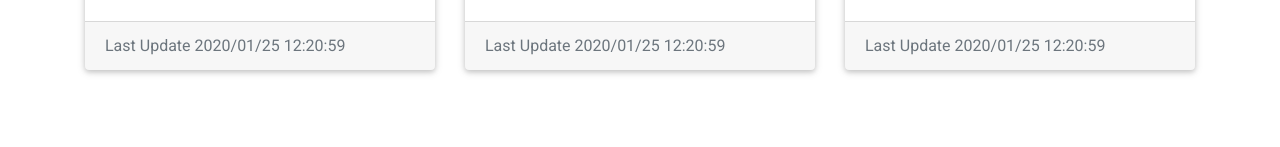
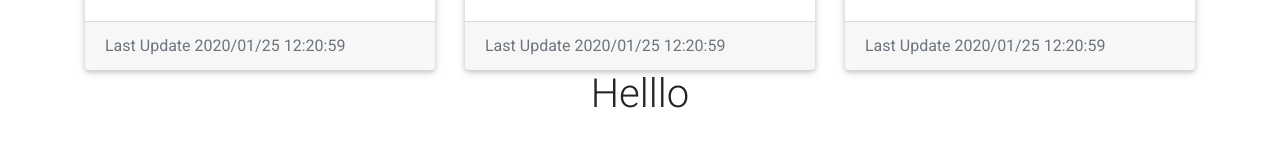
Before and after one commit to fossnsbm/Privacy-Dashboad, a React (Create React App) app: page / in a window 1280 px wide. Shown: the part 605-752 px from the top of the page. Built offline with nearby package versions, Linux system fonts and the light colour scheme.

Commit message:
Add the about to App.js

```diff
--- a/src/App.js
+++ b/src/App.js
@@ -1,8 +1,9 @@
-import React, { Component } from 'react';
+import React, { Component } from "react";
 
-import Card from './Components/Card/Card';
-import Nav from './Components/NavBar/Nav';
-import Content from './Components/Content/Content';
+import Card from "./Components/Card/Card";
+import Nav from "./Components/NavBar/Nav";
+import Content from "./Components/Content/Content";
+import About from "./Components/pages/about";
 
 export default class App extends Component {
   render() {
@@ -11,7 +12,8 @@ export default class App extends Component {
         <Nav />
         <Content />
         <Card />
+        <About />
       </div>
-    )
+    );
   }
 }
--- /dev/null
+++ b/src/Components/pages/about.jsx
@@ -0,0 +1,7 @@
+import React from "react";
+
+function About() {
+  return <h1>Helllo</h1>;
+}
+
+export default About;
```
